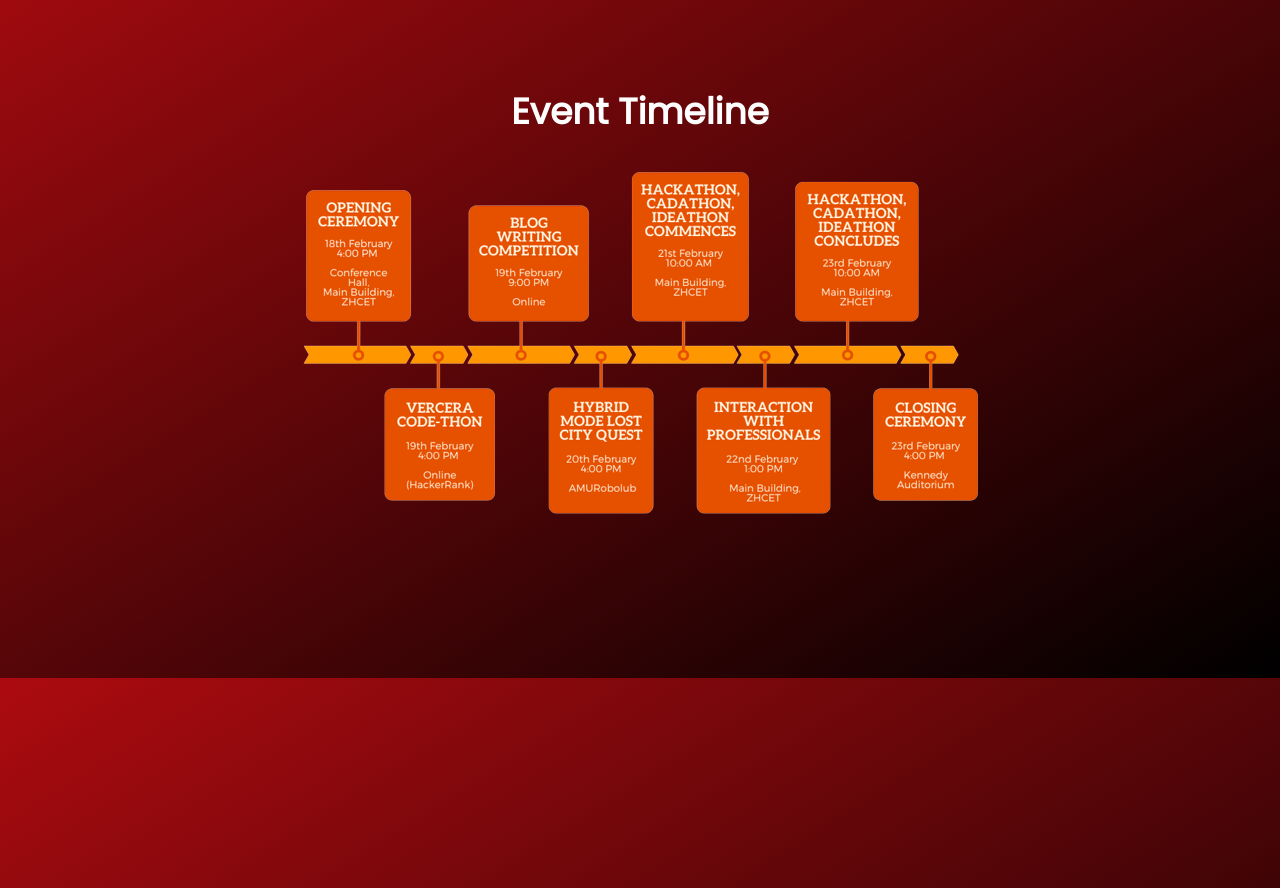
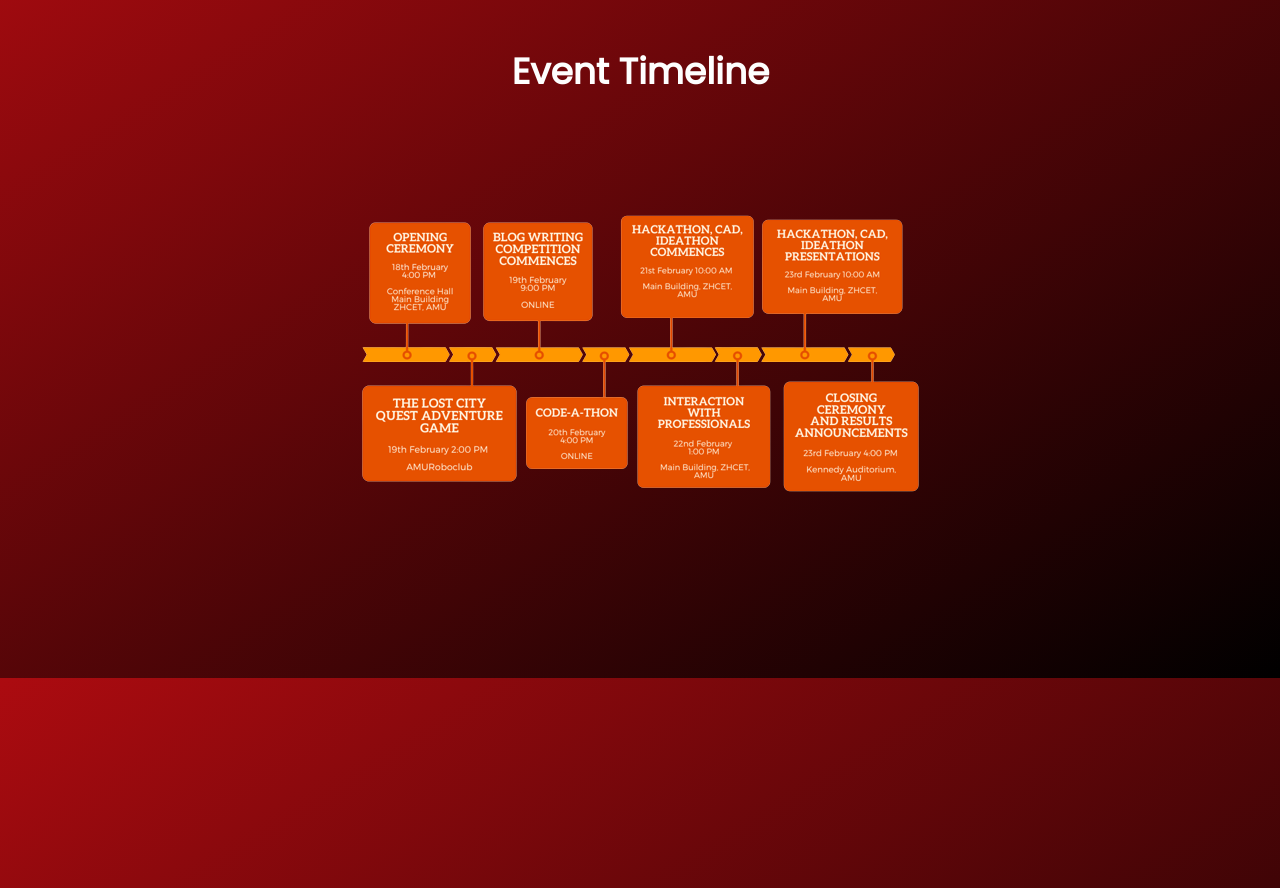
Before and after one commit to open-roboclub/vercera-website, a plain HTML site: page index.html in a window 1280 px wide. Shown: the part 4340-5228 px from the top of the page. Drawn offline with nearby package versions, Linux system fonts and the light colour scheme.

Commit message:
change image

```diff
--- a/index.html
+++ b/index.html
@@ -503,7 +503,7 @@
         <h1 class="animated flip delay-2s" >Event Timeline</h1>
         <!-- style="font-size: 36px;" -->
         <!-- margin-top: 2em; margin-bottom: 4em; -->
-        <img src="./assets/timeline1.png" style="display: block; margin-left: auto; margin-right: auto; width: 100%;"/>
+        <img src="./assets/timeline.png" style="display: block; margin-left: auto; margin-right: auto; width: 100%;"/>
       </div>
     </section>
 
```
Also changed, not shown: assets/timeline1.png (deleted).
